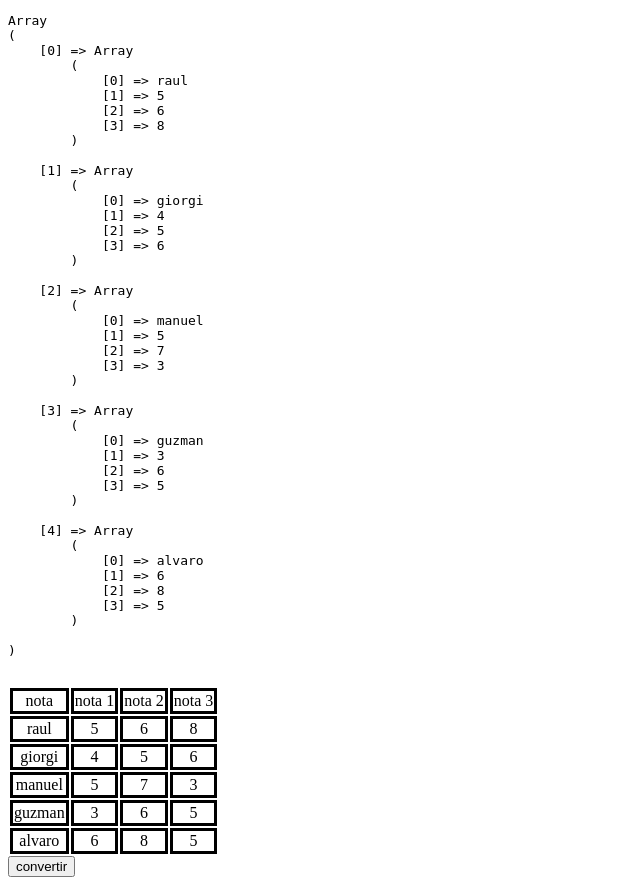
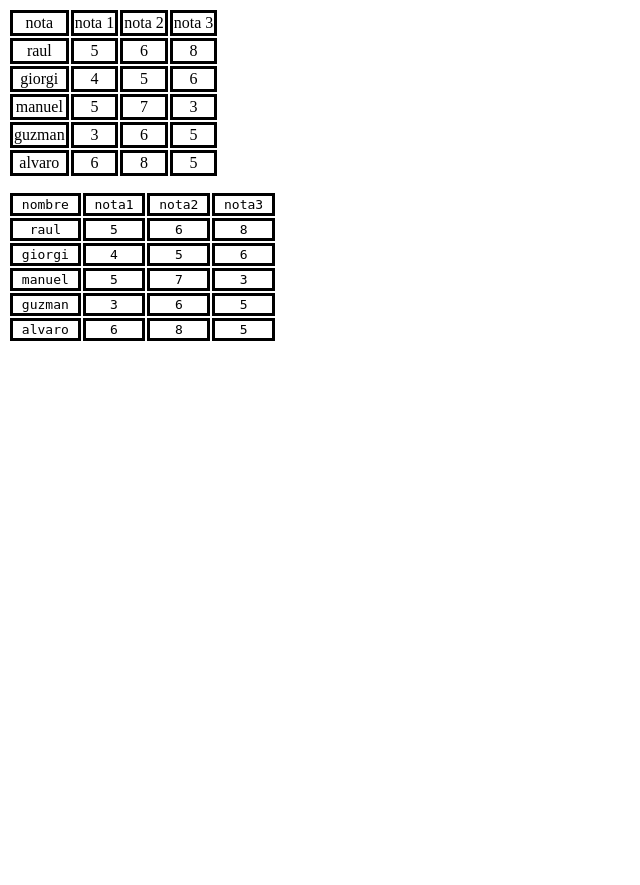
Before and after one commit to smailfahmi/html, a PHP site: page /tema4/PRACTICA10/EligeFichero.php in a window 1280 px wide. Shown: the whole page, without its empty margins (0-640 px from the left). After the commit the page ends 341 px from the top, so only its background shows below. Run offline with PHP 8.4, Linux system fonts and the light colour scheme.

Commit message:
c/1711-1110

```diff
--- a/tema4/PRACTICA10/EligeFichero.php
+++ b/tema4/PRACTICA10/EligeFichero.php
@@ -47,15 +47,105 @@
             }
             fclose($gestor);
         }
+        echo '</table>';
+        $dom = new DOMDocument("1.0", "utf-8");
+        $raiz = $dom->appendChild($dom->createElement('alumnos'));
+        echo '<pre>';
+        // print_r($array);
+        foreach ($array as $key => $value) {
+            $alumno = $dom->createElement('alumno');
+            $raiz->appendChild($alumno);
+            $contador = 0;
+            foreach ($value as $elemento) {
+                switch ($contador) {
+                    case 0:
+                        $valor = $dom->createElement('nombre', $elemento);
+                        break;
+                    case 1:
+                        $valor = $dom->createElement('nota1', $elemento);
+                        break;
+                    case 2:
+                        $valor = $dom->createElement('nota2', $elemento);
+                        break;
 
-        // Imprimir el array completo para verificar
+                    default:
+                        $valor = $dom->createElement('nota3', $elemento);
+                        break;
+                }
+                $alumno->appendChild($valor);
+                $contador++;
+            }
+        }
+        $dom->formatOutput = true;
+        $dom->save('notas.xml');
+
+
+
+        $dom->load('notas.xml');
+        // sabiendo lo qu ehay dentro y que todos los elementos son iguales
+        echo '<table> <tr>';
+
+        for ($i = 0; $i < 4; $i++) {
+            switch ($i) {
+                case 0:
+                    echo '<td> nombre </td>';
+                    break;
+                case 1:
+                    echo '<td> nota1 </td>';
+                    break;
+                case 2:
+                    echo '<td> nota2 </td>';
+                    break;
+
+                default:
+                    echo '<td> nota3 </td>';
+                    break;
+            }
+        }
+        echo '</tr>';
         echo '<pre>';
-        print_r($array);
+        foreach ($dom->getElementsByTagName('alumno') as $alumno) {
+            $nombre = $alumno->getElementsByTagName('nombre')->item(0)->nodeValue;
+            $nota1 = $alumno->getElementsByTagName('nota1')->item(0)->nodeValue;
+            $nota2 = $alumno->getElementsByTagName('nota2')->item(0)->nodeValue;
+            $nota3 = $alumno->getElementsByTagName('nota3')->item(0)->nodeValue;
+            echo "<tr> <td>$nombre</td> <td>$nota1</td> <td>$nota2</td> <td>$nota3</td>";
+        }
+
+        //esto solo funciona si el xml esta en linea es decir sin el codigo formateado
+        // // print_r($dom);
+        // foreach ($dom->childNodes as $key) {
+        //     foreach ($key->childNodes as $key1) {
+        //         if ($key1->nodeType == 1) {
+        //             $nodo = $alumno->firstChild;
+        //             do {
+        //                 if ($key1->nodeType == 1) {
+        //                     echo "\n" . $nodo->tagName . ":" . $nodo->nodeValue;
+        //                 }
+        //             } while ($nodo = $nodo->nextSibling);
+        //         }
+        //         // echo "\nNombre: " . $key1->firstChild->nodeValue;
+        //         // echo "\nNombre: " . $key1->firstChild->firstChild->data;
+        //     }
+        // }
+
+        // echo '<pre>';
+        // foreach ($dom->childNodes as $key) {
+        //     if ($key->nodeType == 1) { // Verificar si el nodo es de tipo elemento (1)
+        //         foreach ($key->childNodes as $key1) {
+        //             if ($key1->nodeType == 1) { // Verificar si el nodo hijo es de tipo elemento (1)
+        //                 echo "\n" . $key1->tagName . ":" . $key1->nodeValue;
+        //             }
+        //         }
+        //     }
+        // }
+
+
+        # code...
+
+        // Iterar sobre los elementos 'alumno$alumno' e imprimir sus detalles
+
         ?>
-    </table>
-    <form action="" method="get">
-        <input type="submit" value="convertir" name="convertir">
-    </form>
 </body>
 
 </html>
--- /dev/null
+++ b/tema4/PRACTICA10/notas.xml
@@ -0,0 +1,33 @@
+<?xml version="1.0" encoding="utf-8"?>
+<alumnos>
+  <alumno>
+    <nombre>raul</nombre>
+    <nota1>5</nota1>
+    <nota2>6</nota2>
+    <nota3>8</nota3>
+  </alumno>
+  <alumno>
+    <nombre>giorgi</nombre>
+    <nota1>4</nota1>
+    <nota2>5</nota2>
+    <nota3>6</nota3>
+  </alumno>
+  <alumno>
+    <nombre>manuel</nombre>
+    <nota1>5</nota1>
+    <nota2>7</nota2>
+    <nota3>3</nota3>
+  </alumno>
+  <alumno>
+    <nombre>guzman</nombre>
+    <nota1>3</nota1>
+    <nota2>6</nota2>
+    <nota3>5</nota3>
+  </alumno>
+  <alumno>
+    <nombre>alvaro</nombre>
+    <nota1>6</nota1>
+    <nota2>8</nota2>
+    <nota3>5</nota3>
+  </alumno>
+</alumnos>
```
